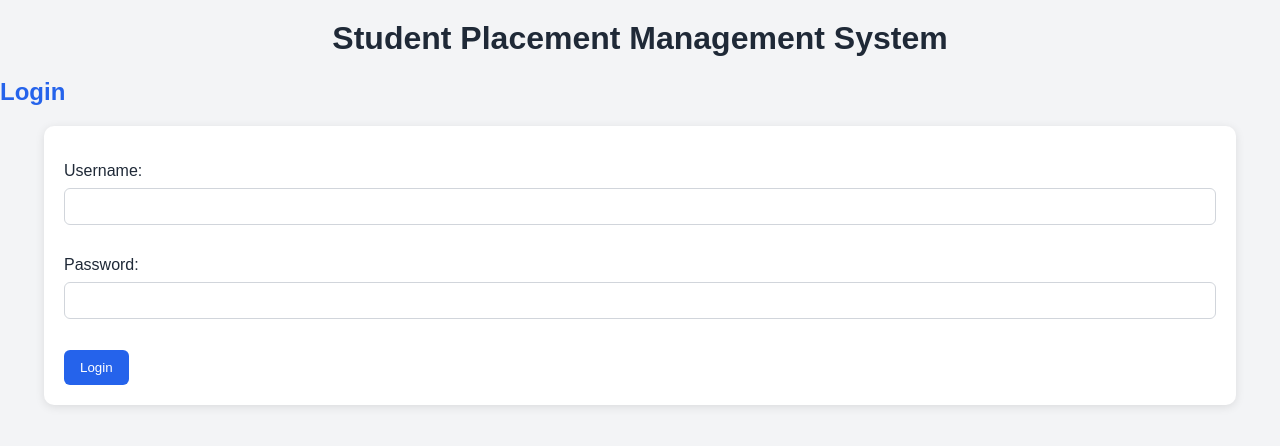
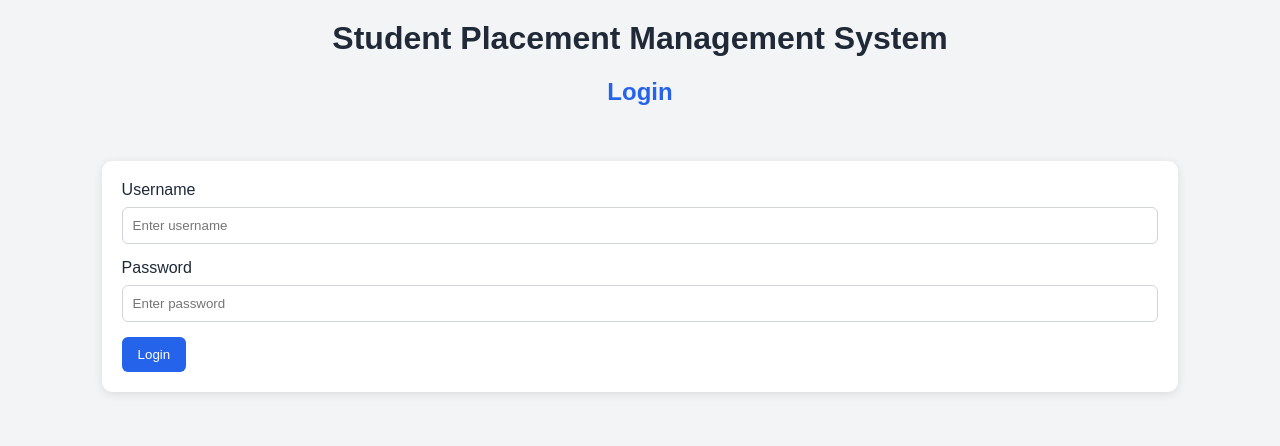
Before and after one commit to Rishita-22/StudentPlacementSystem, a Django app: template accounts/templates/accounts/login.html in a window 1280 px wide. Shown: the top 446 px of the page. Run offline with Django 5.2, Linux system fonts and the light colour scheme; the template is opened without the code that fills it, so the values that code supplies are empty; parts of the project's set-up code (start-up, migrations or seed data) failed here and were passed over.

Commit message:
Fix safe login system for production

```diff
--- a/accounts/templates/accounts/login.html
+++ b/accounts/templates/accounts/login.html
@@ -2,10 +2,12 @@
 
 {% block content %}
 
-<h2>Login</h2>
+<h2 style="text-align:center;">Login</h2>
+
+<div class="container">
 
     {% if error %}
-<p style="color:red;">
+        <p style="color: red; text-align:center;">
             {{ error }}
         </p>
     {% endif %}
@@ -14,15 +16,11 @@
 
         {% csrf_token %}
 
-    <p>
-        Username:
-        <input type="text" name="username">
-    </p>
+        <label>Username</label>
+        <input type="text" name="username" placeholder="Enter username">
 
-    <p>
-        Password:
-        <input type="password" name="password">
-    </p>
+        <label>Password</label>
+        <input type="password" name="password" placeholder="Enter password">
 
         <button type="submit">
             Login
@@ -30,4 +28,6 @@
 
     </form>
 
+</div>
+
 {% endblock %}
--- a/accounts/views.py
+++ b/accounts/views.py
@@ -8,7 +8,7 @@ from jobs.models import JobPosting
 from applications.models import Application
 
 
-ddef login_view(request):
+def login_view(request):
 
     error = None
 
@@ -29,12 +29,13 @@ ddef login_view(request):
                 login(request, user)
                 return redirect('home')
             else:
-                error = "Invalid credentials"
+                error = "Invalid username or password"
 
         else:
             error = "Please fill all fields"
 
     return render(request, 'accounts/login.html', {'error': error})
+
 
 @login_required
 def home(request):
```
Lines whose indentation alone changed are shown as unchanged.
